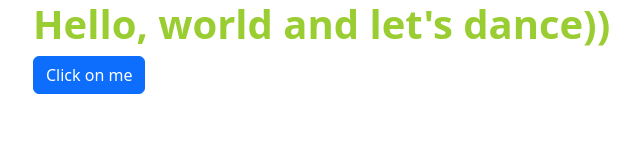
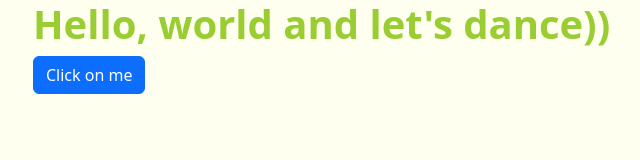
Before and after one commit to xlapushka/she_codes-hw-2-7-1, a plain HTML site: page index.html in a window 1280 px wide. Shown: the whole page, without its empty margins (49-689 px from the left). Drawn offline with nearby package versions, Linux system fonts and the light colour scheme.

Commit message:
background added

```diff
--- a/src/styles.css
+++ b/src/styles.css
@@ -2,3 +2,7 @@ h1 {
   color: yellowgreen;
   font-weight: 800
 }
+
+body {
+  background-color: ivory;
+}
```
